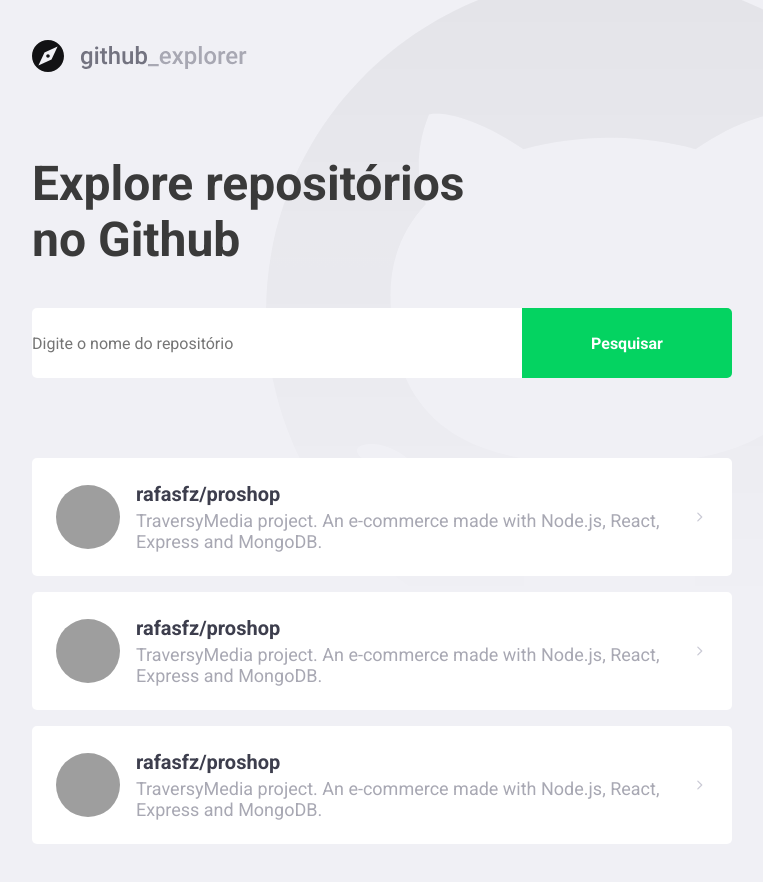
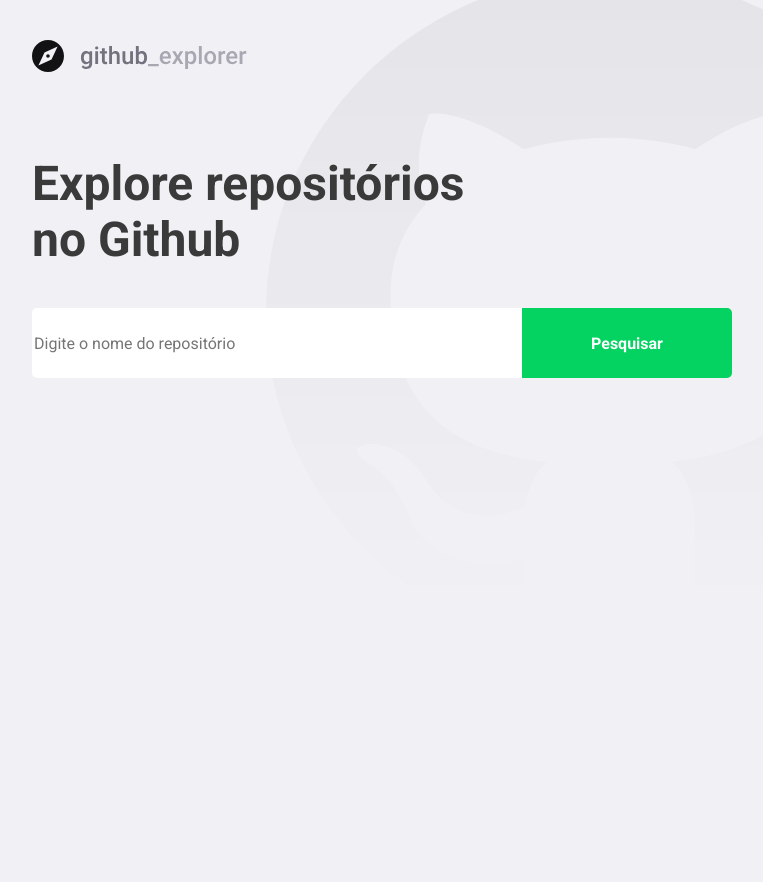
Before and after one commit to rafasfz/github-explorer, a React (Create React App) app: page / in a window 1280 px wide. Shown: the whole page, without its empty margins (148-911 px from the left). After the commit the page ends 800 px from the top, so only its background shows below. Built offline with nearby package versions, Linux system fonts and the light colour scheme; grey boxes are pictures that could not be loaded.

Commit message:
Created api conection

```diff
--- a/package.json
+++ b/package.json
@@ -11,6 +11,7 @@
     "@types/react": "^16.9.53",
     "@types/react-dom": "^16.9.8",
     "@types/styled-components": "^5.1.4",
+    "axios": "^0.21.0",
     "polished": "^4.0.3",
     "react": "^17.0.1",
     "react-dom": "^17.0.1",
--- a/src/pages/Dashboard/index.tsx
+++ b/src/pages/Dashboard/index.tsx
@@ -1,72 +1,80 @@
-import React from 'react';
+import React, { useState, FormEvent } from 'react';
 import { FiChevronRight } from 'react-icons/fi';
+import api from '../../services/api';
 
 import logoImg from '../../assets/logo.svg';
 
-import { Title, Form, Repositories } from './styles';
+import { Title, Form, Repositories, Error } from './styles';
+
+interface Repository {
+  full_name: string;
+  description: string;
+  owner: {
+    login: string;
+    avatar_url: string;
+  };
+}
 
 const Dashboard: React.FC = () => {
+  const [newRepo, setNewRepo] = useState('');
+  const [inputError, setInputError] = useState('');
+  const [repositories, setRepositories] = useState<Repository[]>([]);
+
+  async function handleAddRepository(
+    event: FormEvent<HTMLFormElement>,
+  ): Promise<void> {
+    event.preventDefault();
+
+    if (!newRepo) {
+      setInputError('Digite o autor/nome do repositório');
+      return;
+    }
+
+    try {
+      const response = await api.get<Repository>(`repos/${newRepo}`);
+
+      const repository = response.data;
+
+      setRepositories([...repositories, repository]);
+      setNewRepo('');
+      setInputError('');
+    } catch (err) {
+      setInputError('Erro na busca por esse repositório');
+    }
+  }
+
   return (
     <>
       <img src={logoImg} alt="Github Explorer" />
       <Title>Explore repositórios no Github</Title>
 
-      <Form action="">
-        <input placeholder="Digite o nome do repositório" />
+      <Form hasError={!!inputError} onSubmit={handleAddRepository}>
+        <input
+          placeholder="Digite o nome do repositório"
+          value={newRepo}
+          onChange={e => setNewRepo(e.target.value)}
+        />
         <button type="submit">Pesquisar</button>
       </Form>
 
+      {inputError && <Error>{inputError}</Error>}
+
       <Repositories>
-        <a href="teste">
+        {repositories.map(repository => (
+          <a key={repository.full_name} href="teste">
             <img
-            src="https://avatars2.githubusercontent.com/u/31613570?s=460&u=7950591eef72a3b750128968929487d5c17cf43e&v=4"
-            alt="Rafael"
+              src={repository.owner.avatar_url}
+              alt={repository.owner.login}
             />
 
             <div>
-            <strong>rafasfz/proshop</strong>
-            <p>
-              TraversyMedia project. An e-commerce made with Node.js, React,
-              Express and MongoDB.
-            </p>
+              <strong>{repository.full_name}</strong>
+              <p>{repository.description}</p>
             </div>
 
             <FiChevronRight size={20} />
           </a>
-
-        <a href="teste">
-          <img
-            src="https://avatars2.githubusercontent.com/u/31613570?s=460&u=7950591eef72a3b750128968929487d5c17cf43e&v=4"
-            alt="Rafael"
-          />
-
-          <div>
-            <strong>rafasfz/proshop</strong>
-            <p>
-              TraversyMedia project. An e-commerce made with Node.js, React,
-              Express and MongoDB.
-            </p>
-          </div>
-
-          <FiChevronRight size={20} />
-        </a>
-
-        <a href="teste">
-          <img
-            src="https://avatars2.githubusercontent.com/u/31613570?s=460&u=7950591eef72a3b750128968929487d5c17cf43e&v=4"
-            alt="Rafael"
-          />
-
-          <div>
-            <strong>rafasfz/proshop</strong>
-            <p>
-              TraversyMedia project. An e-commerce made with Node.js, React,
-              Express and MongoDB.
-            </p>
-          </div>
-
-          <FiChevronRight size={20} />
-        </a>
+        ))}
       </Repositories>
     </>
   );
--- a/src/pages/Dashboard/styles.ts
+++ b/src/pages/Dashboard/styles.ts
@@ -1,5 +1,9 @@
-import styled from 'styled-components';
+import styled, { css } from 'styled-components';
 import { shade } from 'polished';
+
+interface FormProps {
+  hasError: boolean;
+}
 
 export const Title = styled.h1`
   font-size: 48px;
@@ -10,7 +14,7 @@
   margin-top: 80px;
 `;
 
-export const Form = styled.form`
+export const Form = styled.form<FormProps>`
   margin-top: 40px;
   max-width: 700px;
 
@@ -22,6 +26,13 @@
     border: 0;
     border-radius: 5px 0 0 5px;
     color: #3a3a3a;
+    border: 2px solid #fff;
+
+    ${props =>
+      props.hasError &&
+      css`
+        border-color: #c53030;
+      `}
 
     &placeholder {
       color: #a8a8b3;
@@ -42,6 +53,12 @@
       background-color: ${shade(0.2, '#04d361')};
     }
   }
+`;
+
+export const Error = styled.span`
+  display: block;
+  color: #c53030;
+  margin-top: 8px;
 `;
 
 export const Repositories = styled.div`
@@ -76,6 +93,7 @@
 
     div {
       margin-left: 16px;
+      flex: 1;
 
       strong {
         font-size: 20px;
--- /dev/null
+++ b/src/services/api.ts
@@ -0,0 +1,7 @@
+import axios from 'axios';
+
+const api = axios.create({
+  baseURL: 'https://api.github.com/',
+});
+
+export default api;
```
Also changed, not shown: .eslintrc.json, 1 other file (tests, documents, lock files or other folders). Lines whose indentation alone changed are shown as unchanged.
